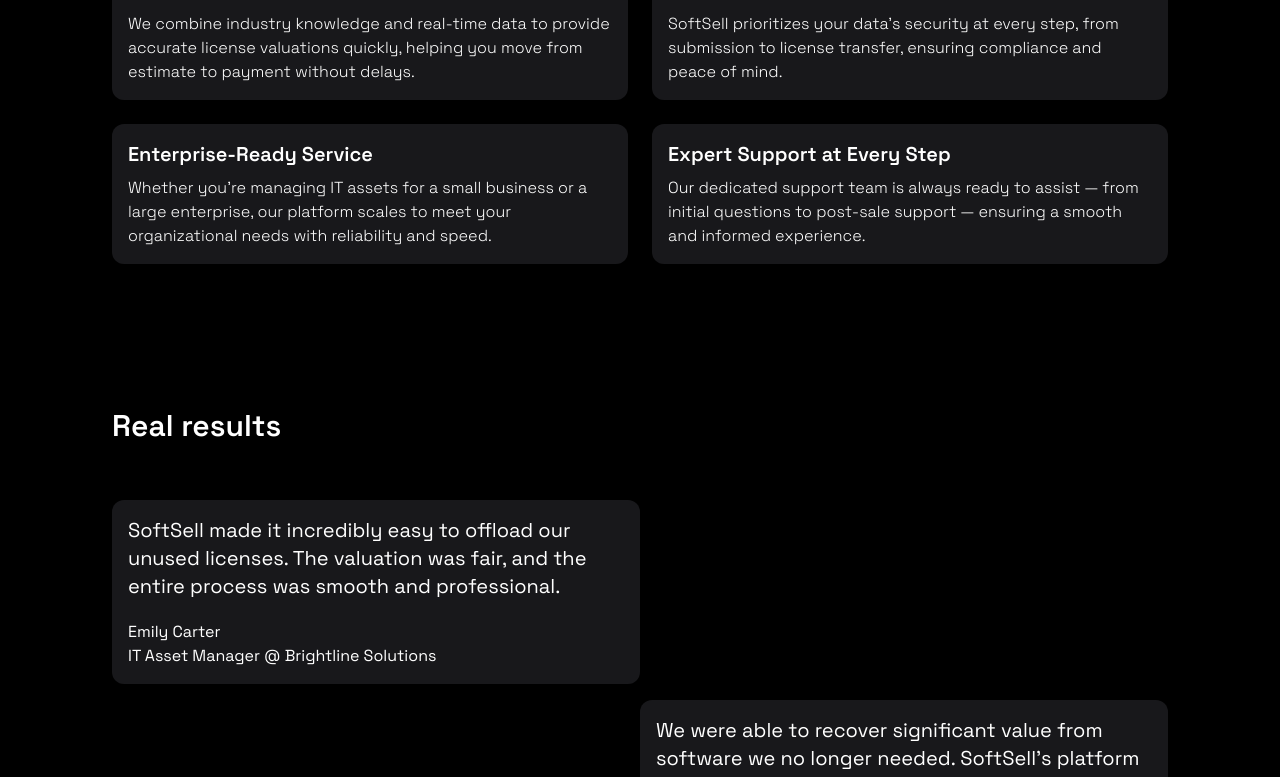
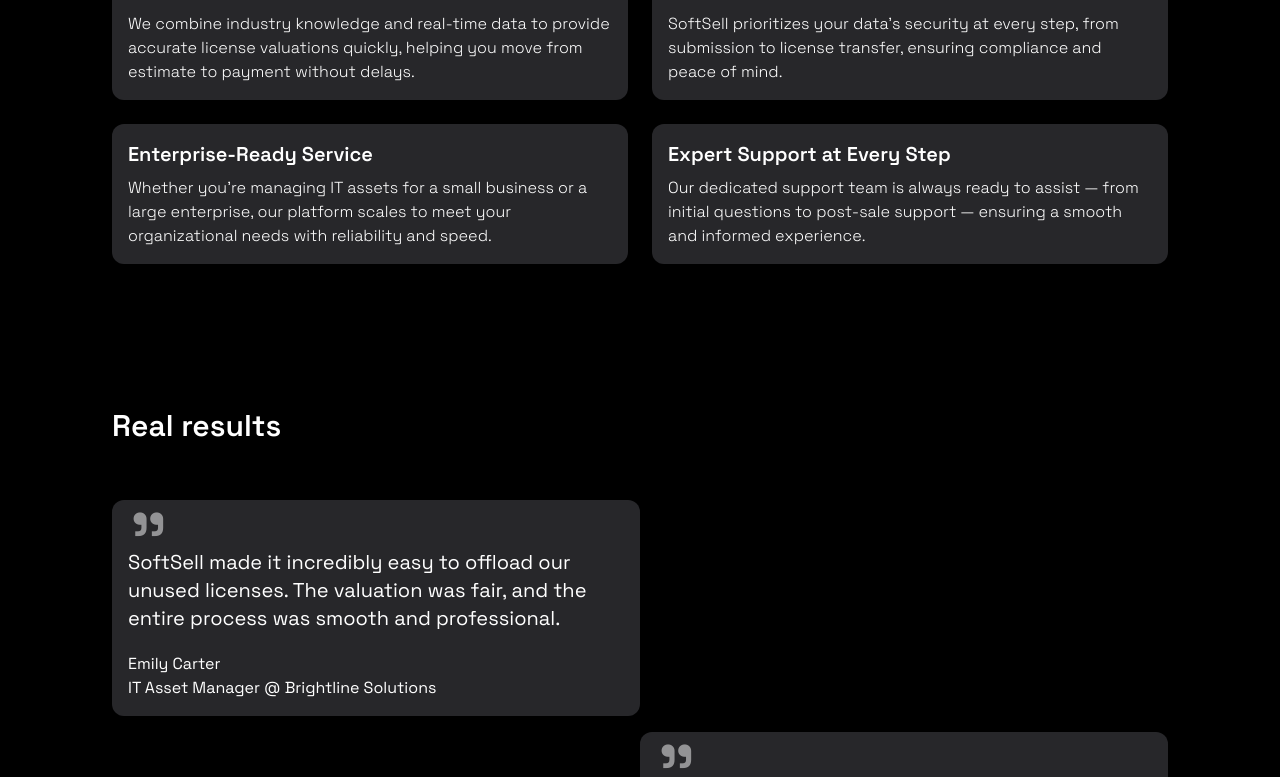
Before and after one commit to jamshed-uddin/softsell, a Next.js app: page / in a window 1280 px wide. Shown: the part 1704-2481 px from the top of the page. Built offline with nearby package versions, Linux system fonts and the light colour scheme.

Commit message:
testimonial section style fixes

```diff
--- a/src/components/ContactUs.jsx
+++ b/src/components/ContactUs.jsx
@@ -58,7 +58,6 @@
   } = useForm();
   const onSubmit = (data) => console.log(data);
 
-  console.log(watch("example"));
   return (
     <div id="contact-us" className="scroll-mt-20">
       <SectionTitle>Contact us</SectionTitle>
--- a/src/components/Reviews.jsx
+++ b/src/components/Reviews.jsx
@@ -14,7 +14,8 @@
             }`}
             key={idx}
           >
-            <div className={`bg-zinc-900 rounded-xl p-4 lg:w-1/2`}>
+            <div className={`bg-zinc-800 rounded-xl p-4 pt-12 lg:w-1/2 `}>
+              <h4 className="text-8xl  opacity-50 leading-0">"</h4>
               <p className=" text-xl leading-7 ">{item.review}</p>
 
               <div className="mt-5">
--- a/src/components/WhyChooseUs.jsx
+++ b/src/components/WhyChooseUs.jsx
@@ -8,7 +8,7 @@
       <SectionTitle>Why choose us</SectionTitle>
       <div className="mt-14 grid grid-cols-1 lg:grid-cols-2 gap-6">
         {whyChooseUs.map((item, idx) => (
-          <div key={idx} className=" bg-zinc-900 rounded-xl p-4">
+          <div key={idx} className=" bg-zinc-800 rounded-xl p-4">
             <h2 className="text-xl font-semibold mb-2 ">{item.title}</h2>
             <p className="font-light leading-6">{item.description}</p>
           </div>
```
